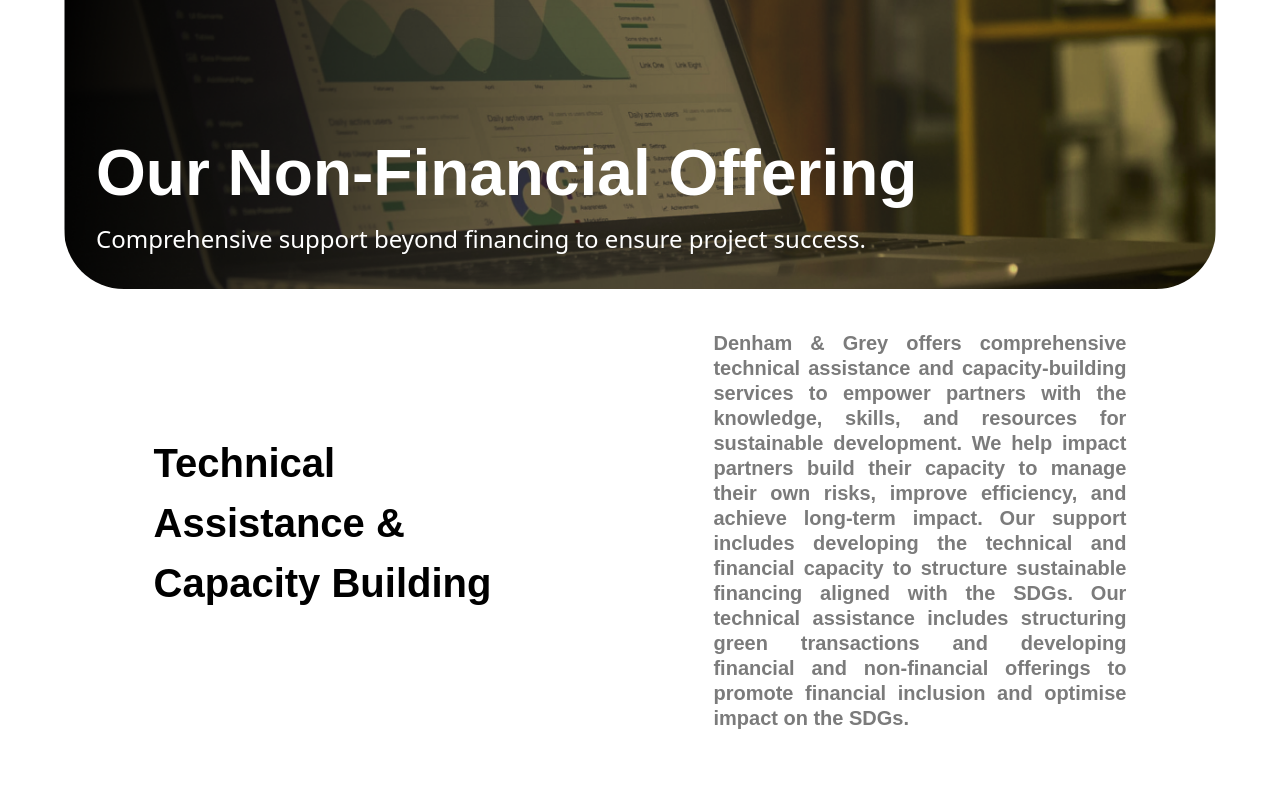
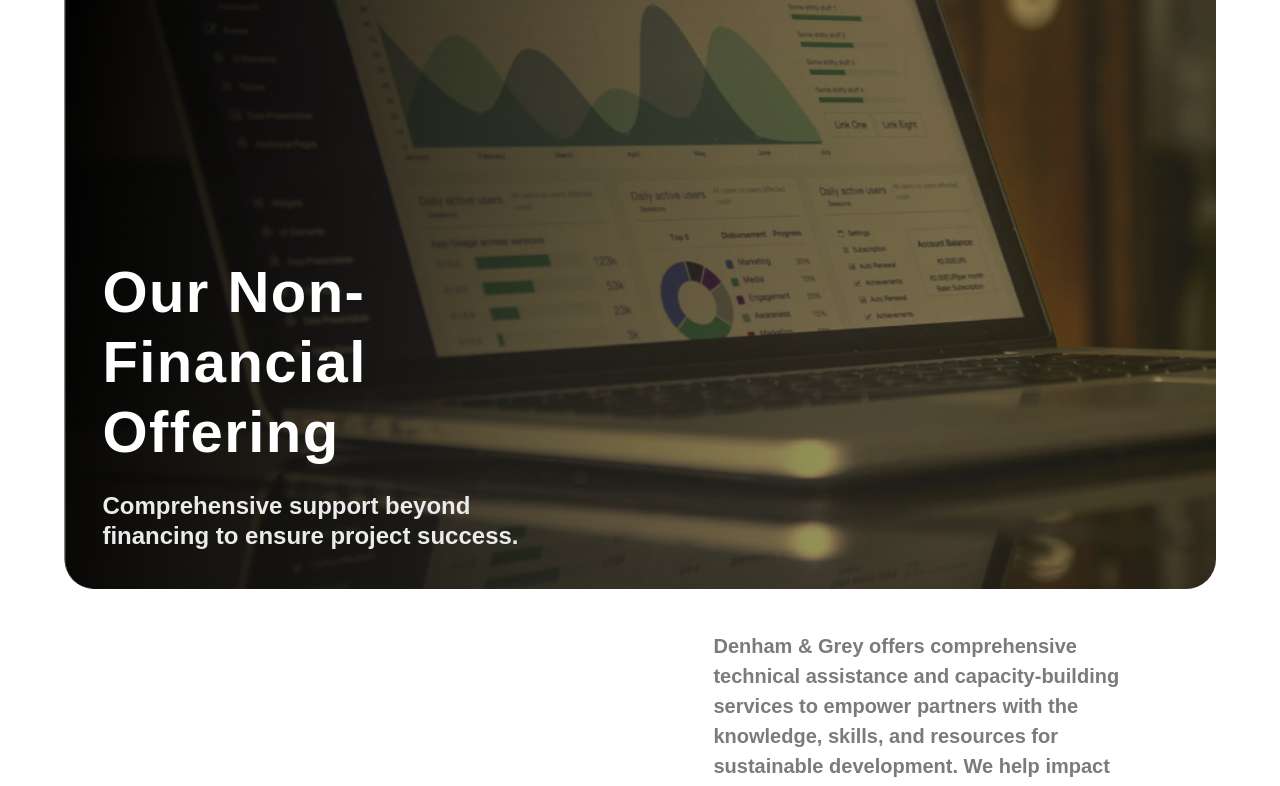
Before and after one commit to TeeXee19/denhamandgray, a Nuxt app: page / in a window 1280 px wide. Shown: the part 3360-4146 px from the top of the page. Built offline with nearby package versions, Linux system fonts and the light colour scheme; a web font is replaced by a local one.

Commit message:
working on the whistleblowing and landing page

```diff
--- a/pages/index.vue
+++ b/pages/index.vue
@@ -129,17 +129,20 @@
     </div>
 </section>
 <section class="h-[50%] bg-clip-border bg-no-repeat m-auto md:px-25%] md:py-[5%] flex flex-col items-center justify-center">
-    <div class="flex flex-col  p-8 bg-[url('/assets/images/non-fin.png')] bg-no-repeat bg-cover h-[400px] w-[90%] items-start justify-end mx-[20%] text-white rounded-[60px] ">
-        <h2 class="font-semibold text-[24px] lg:text-[64px] font-gt text-white">Our Non-Financial Offering</h2>
-        <p class="text-[24px]">Comprehensive support beyond financing to ensure project success.</p>
+    <div class="flex flex-col p-[3%] bg-[url('/assets/images/non-fin.png')] bg-no-repeat bg-cover h-[700px] w-[90%] items-start justify-end mx-[20%] text-white rounded-[30px] space-y-6 font-gt">
+        <h2 class="font-semibold text-[24px] lg:text-[58px] font-gt text-white w-[40%] leading-[70px] tracking-wide">Our Non-Financial Offering</h2>
+        <p class="text-[24px] w-[40%] leading-[30px] font-bold text-[#EBEBEB]">Comprehensive support beyond financing to ensure project success.</p>
     </div>
     <div class="flex flex-row  space-y-4 rounded-md md:bg-white px-[2%] py-[2%] md:w-[80%] items-center justify-center mt-[-50px] md:mt-0">
         <div class=" space-y-6 items-center">
             <h2 class="font-bold text-[24px] lg:text-[40px] 2xl:text-[40px] font-gt w-[70%]">Technical Assistance &amp; Capacity Building</h2>
 
         </div>
-    <article class="font-gt text-[#7B7B7B] font-bold text-[16px] lg:text-[20px] space-y-6 w-[60%] leading-[25px] text-justify">
-        Denham &amp; Grey offers comprehensive technical assistance and capacity-building services to empower partners with the knowledge, skills, and resources for sustainable development. We help impact partners build their capacity to manage their own risks, improve efficiency, and achieve long-term impact. Our support includes developing the technical and financial capacity to structure sustainable financing aligned with the SDGs. Our technical assistance includes structuring green transactions and developing financial and non-financial offerings to promote financial inclusion and optimise impact on the SDGs.
+    <article class="font-gt text-[#7B7B7B] font-bold text-[16px] lg:text-[20px] space-y-6 w-[60%] leading-[30px] ">
+        Denham &amp; Grey offers comprehensive technical assistance and capacity-building services to empower partners with the knowledge, skills, and resources for sustainable development. We help impact partners build their capacity to manage their own risks, improve efficiency, and achieve long-term impact.
+        <br/>
+        <br/>
+         Our support includes developing the technical and financial capacity to structure sustainable financing aligned with the SDGs. Our technical assistance includes structuring green transactions and developing financial and non-financial offerings to promote financial inclusion and optimise impact on the SDGs.
     </article>
 </div>
 </section>
```
